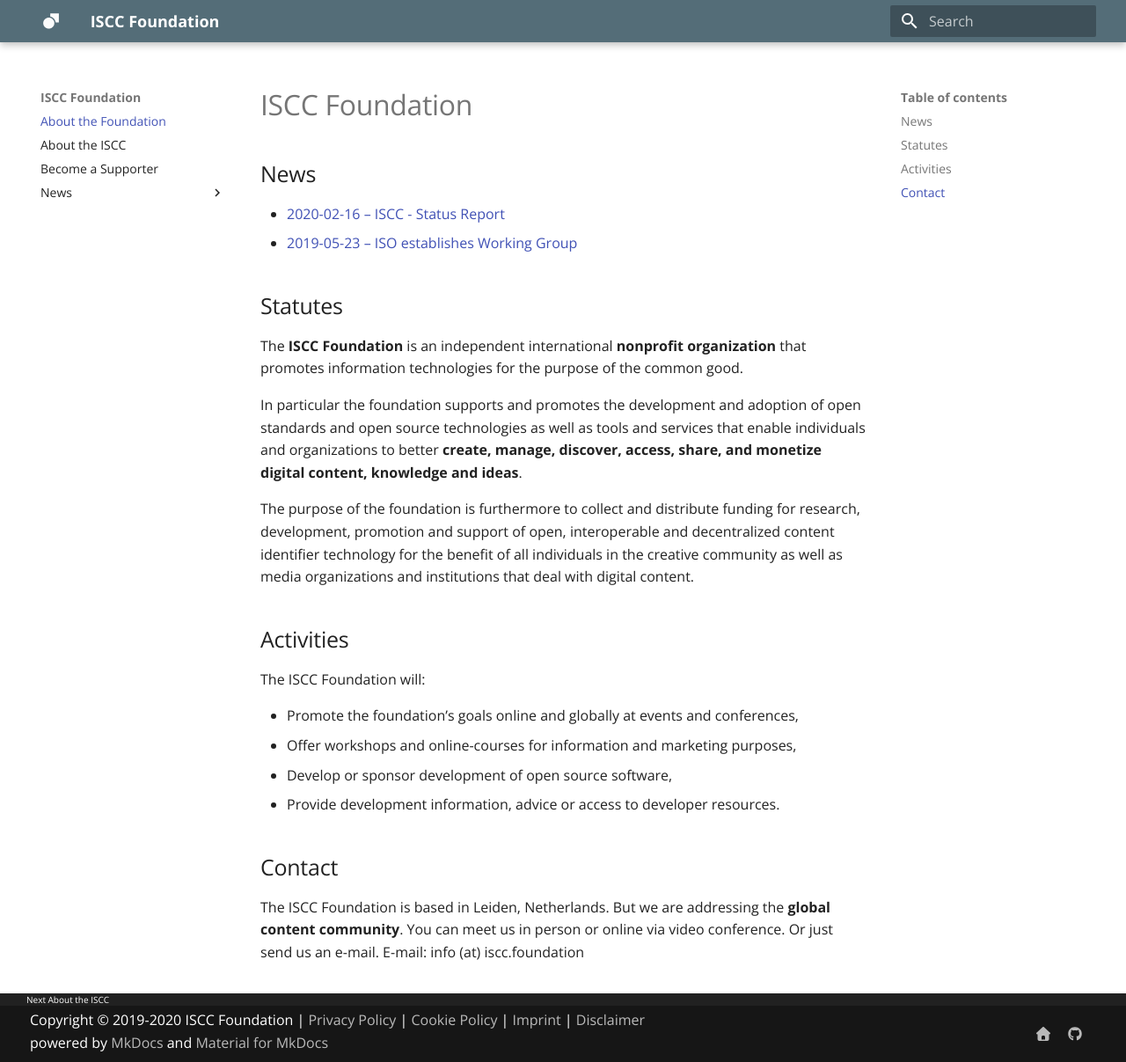
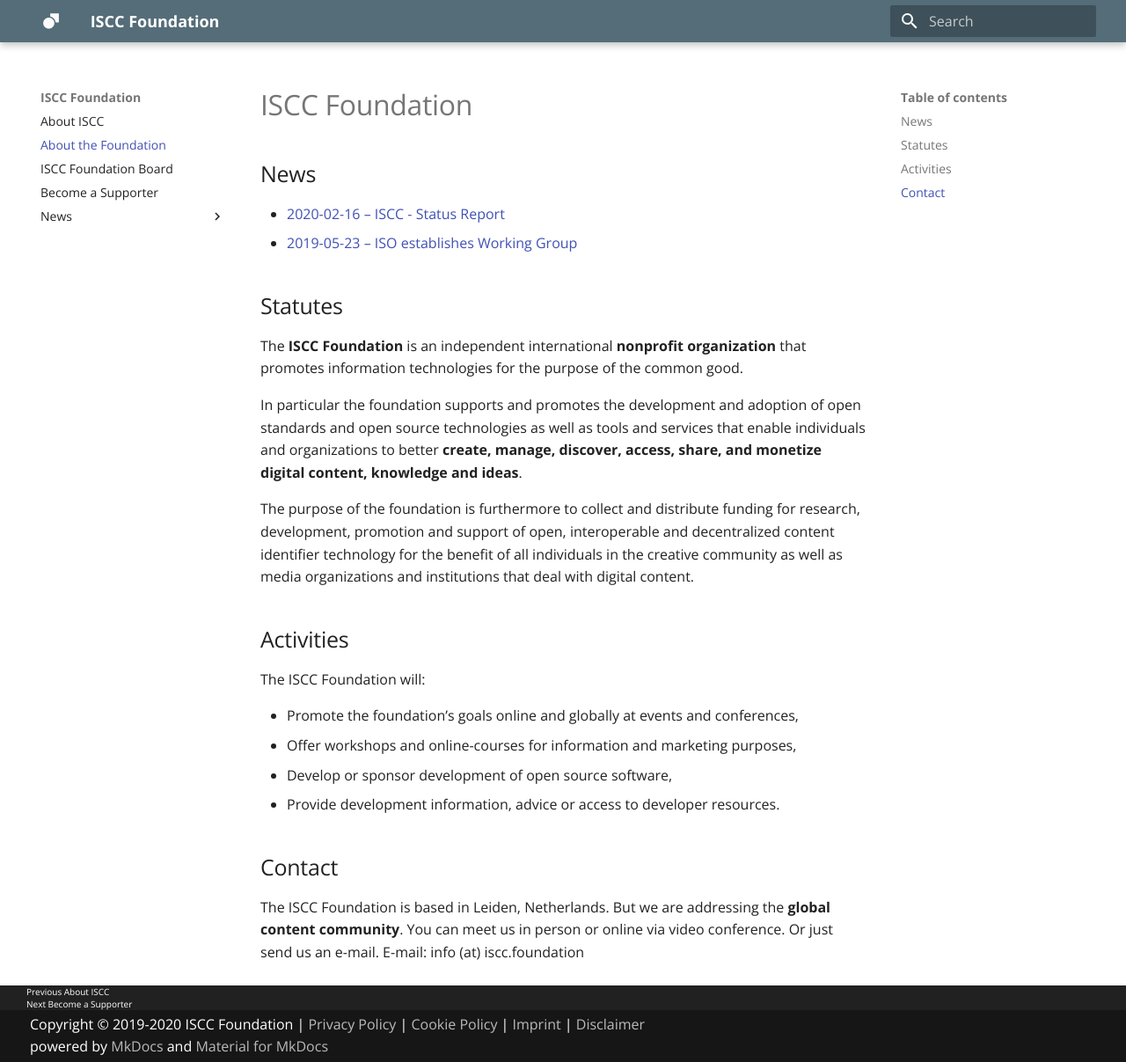
Before and after one commit to iscc/foundation, an MkDocs documentation site: the page built from docs/index.md, in a window 1280 px wide and 1207 px high. Shown: the whole window at 88% size. Built offline with MkDocs 1.6.1 and Material for MkDocs 9.7.7, drawn with Linux system fonts in a browser that asks for light colours.

Commit message:
Update Requirements

```diff
--- a/mkdocs.yml
+++ b/mkdocs.yml
@@ -3,7 +3,6 @@
 site_description: 'An open, decentralized content identifier'
 site_author: 'Sebastian Posth, Titusz Pan'
 site_url: 'https://iscc.foundation'
-
 
 # Copyright
 copyright: 'Copyright © 2019-2020 ISCC Foundation'
@@ -24,38 +23,22 @@
         text: 'Open Sans'
         code: 'Source Code Pro'
 
-# Navigation
 nav:
-    - About the Foundation: 'index.md'
-    - About the ISCC: 'iscc.md'
-    - Become a Supporter: 'support.md'
+    - About ISCC: iscc.md
+    - About the Foundation: index.md
+    - ISCC Foundation Board: board.md
+    - Become a Supporter: support.md
     - News:
-          - '2020-02-16': 'news/2020-02-16.md'
-          - '2019-05-22': 'news/2019-05-23.md'
+          - "2020-02-16": news/2020-02-16.md
+          - "2019-05-22": news/2019-05-23.md
 
-# Options
-extra:
-    search:
-        language: 'en'
-    social:
-        - type: 'home'
-          link: '/'
-        - type: 'github'
-          link: 'https://github.com/iscc'
 extra_css:
   - 'styles/extra.css'
 
 markdown_extensions:
-    - markdown.extensions.abbr
-    - markdown.extensions.attr_list
-    - markdown.extensions.admonition
-    - markdown.extensions.codehilite:
-        linenums: false
-        guess_lang: false
-    - markdown.extensions.attr_list
-    - markdown.extensions.def_list
-    - markdown.extensions.footnotes
-    - markdown.extensions.meta
-    - markdown.extensions.toc:
+  - attr_list
+  - pymdownx.magiclink
+  - pymdownx.tabbed
+  - markdown.extensions.meta
+  - markdown.extensions.toc:
         permalink: '#'
-    - pymdownx.magiclink
--- a/requirements.txt
+++ b/requirements.txt
@@ -1,2 +1,2 @@
-mkdocs==1.0.4
-mkdocs-material==4.6.3
+mkdocs==1.1.2
+mkdocs-material==6.0.1
```
